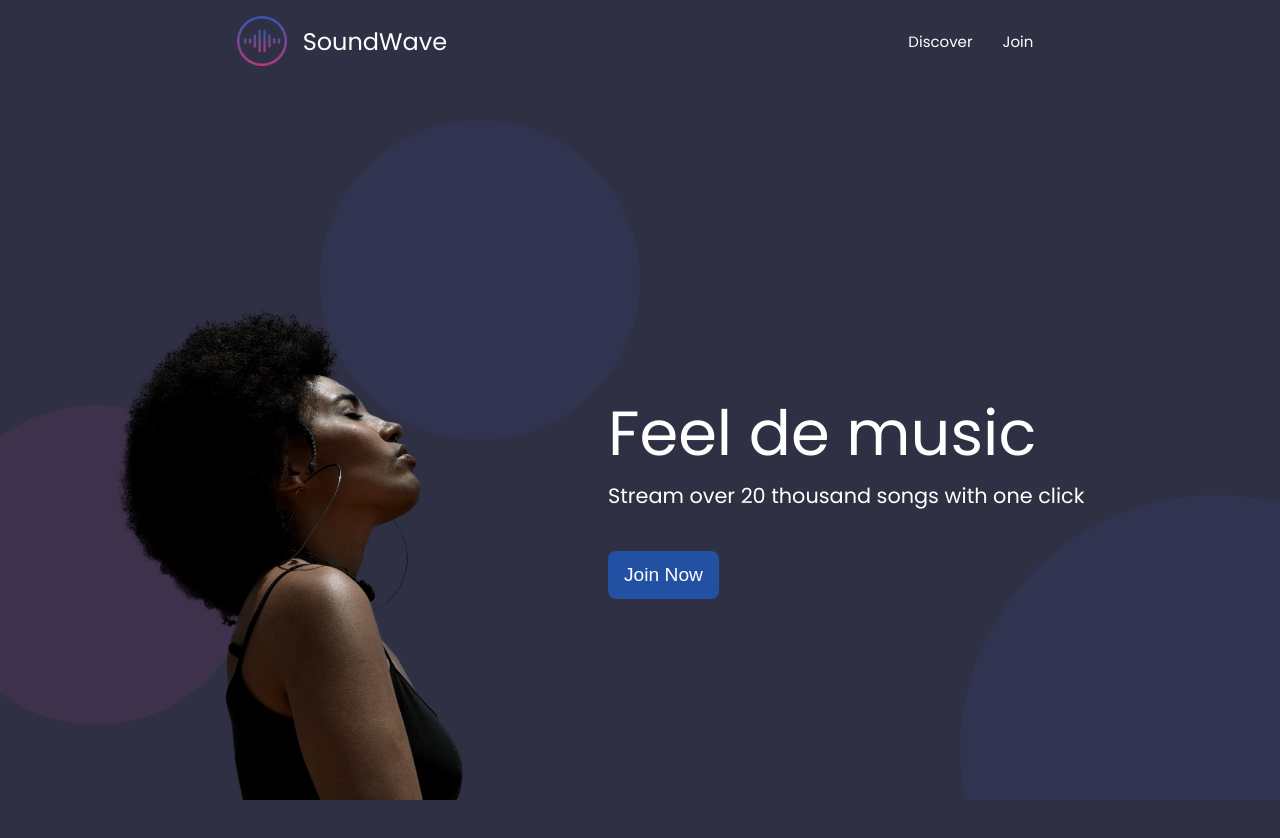
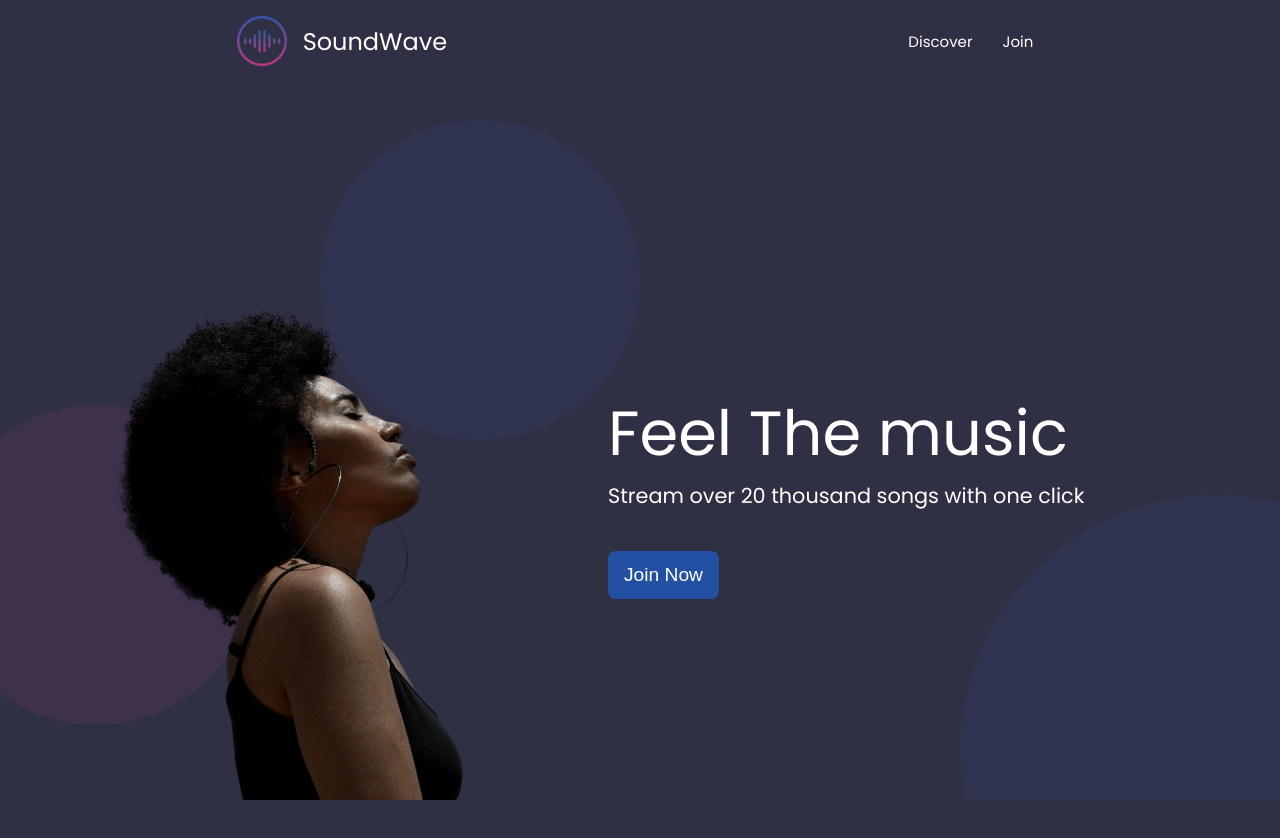
Before and after one commit to EqualWaveStudio/soundwave, a React (Create React App) app: page / in a window 1280 px wide. Shown: the top 838 px of the page. Built offline with nearby package versions, Linux system fonts and the light colour scheme.

Commit message:
test main

```diff
--- a/src/Home/MainHome.jsx
+++ b/src/Home/MainHome.jsx
@@ -15,7 +15,7 @@ const Main = () => {
           </div>
 
           <div className='main-text'>
-            <h1>Feel de music</h1>
+            <h1>Feel The music</h1>
             <p>Stream over 20 thousand songs with one click</p>
             <ButtonJoin />
           </div>
```
Also changed, not shown: 1 other file (tests, documents, lock files or other folders).
